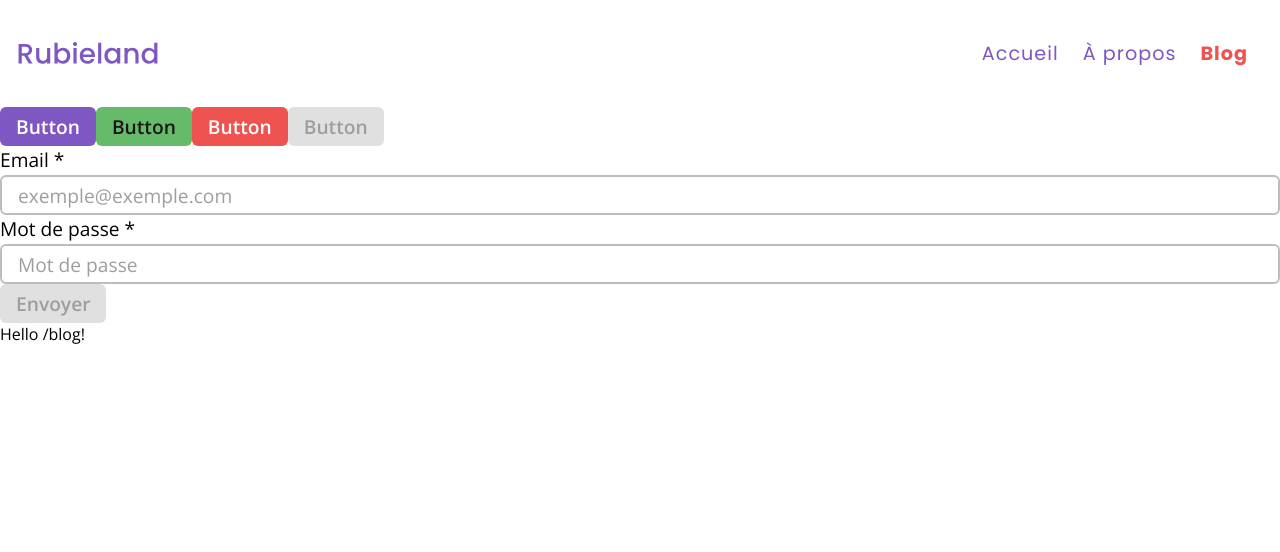
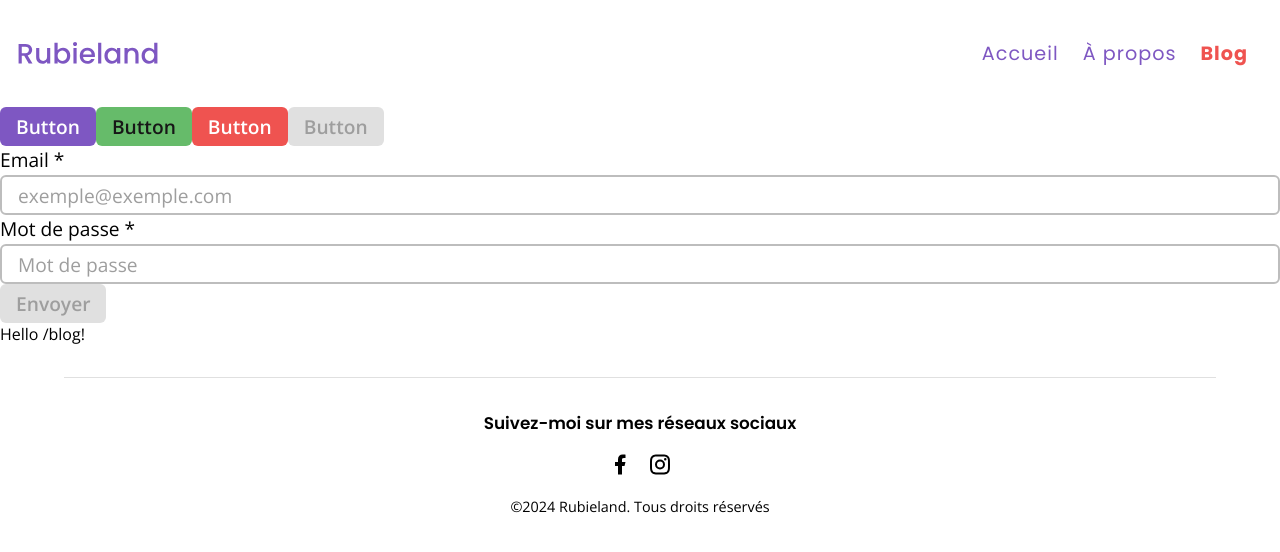
Before and after one commit to rubieland/rubieland, a React (Vite) app in the folder frontend/: page /blog in a window 1280 px wide. Shown: the top 552 px of the page. Built offline with nearby package versions, Linux system fonts and the light colour scheme.

Commit message:
feat(App): add footer

```diff
--- a/frontend/src/App.tsx
+++ b/frontend/src/App.tsx
@@ -2,6 +2,7 @@ import CustomButton from './ui/components/Button/CustomButton';
 import FormTests from './ui/components/FormTests/FormTests';
 import { Outlet } from '@tanstack/react-router';
 import Header from './ui/components/Header/Header';
+import Footer from './ui/components/Footer/Footer';
 
 // DOCS: Tanstack router tutorials => https://www.youtube.com/watch?v=4sslBg8LprE&list=PLOQjd5dsGSxJilh0lBofeY8Qib98kzmF5&index=1
 
@@ -44,6 +45,7 @@ export const App = () => {
       </select> */}
 
       <Outlet />
+      <Footer />
     </>
   );
 };
```
